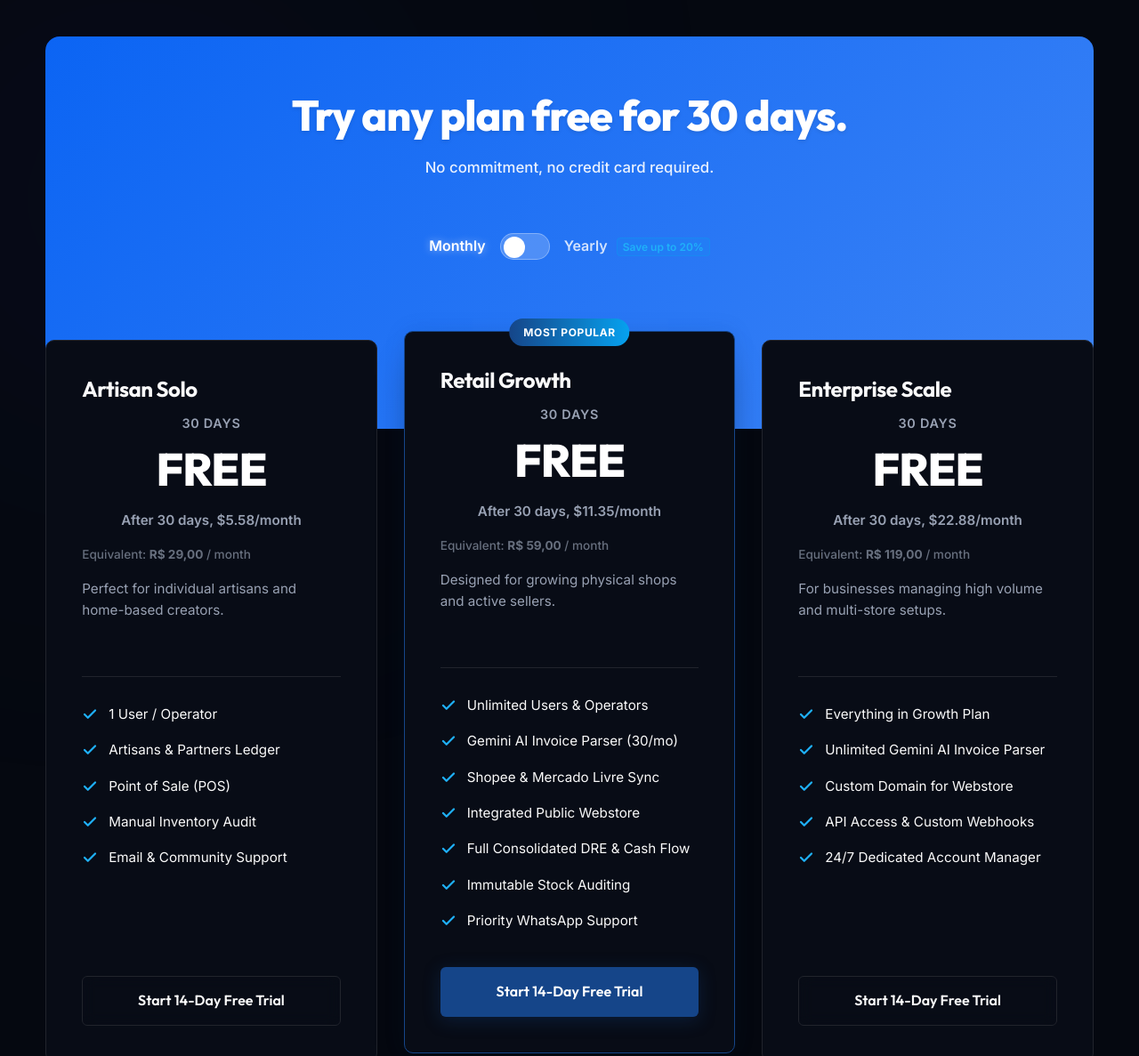
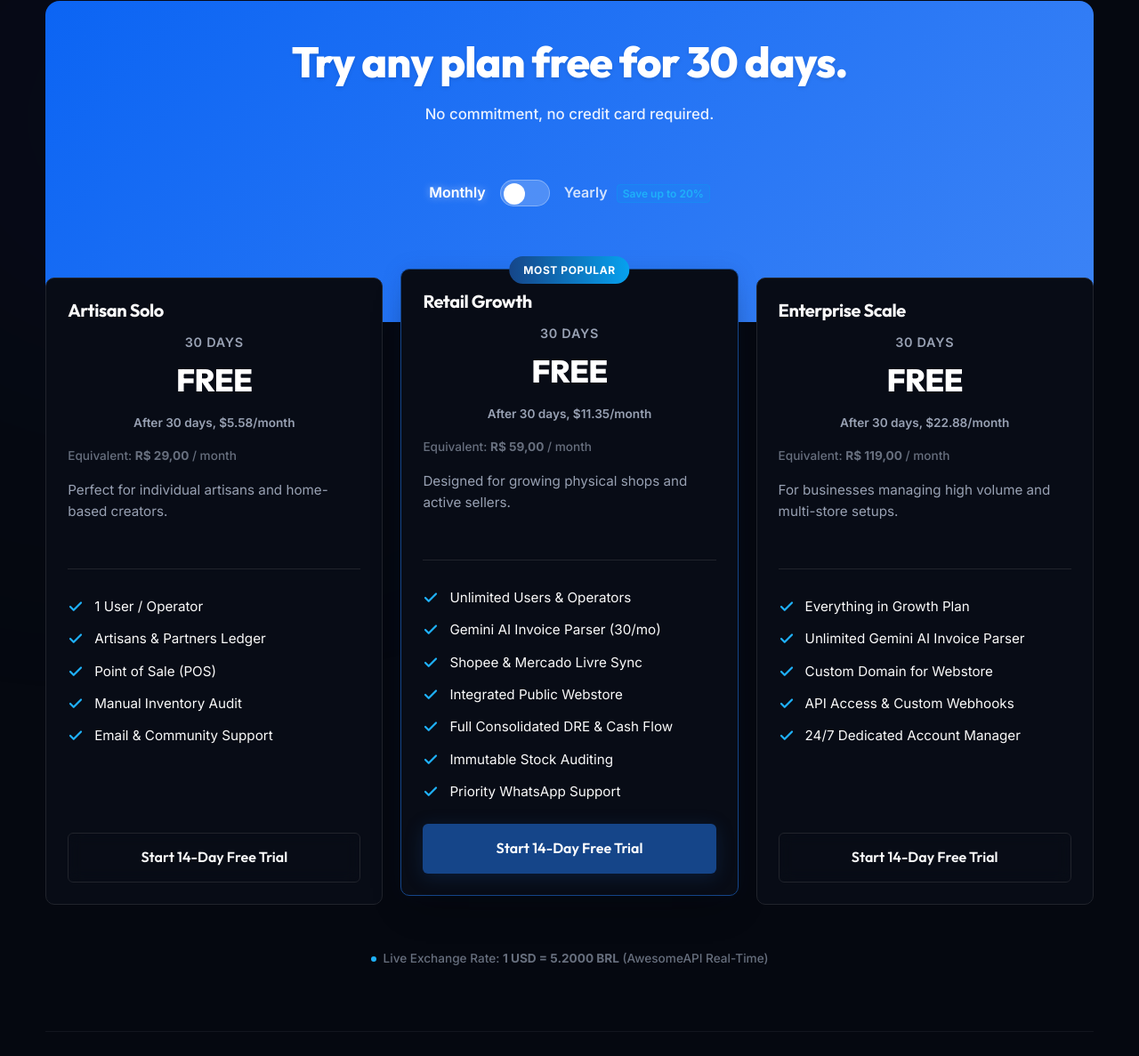
Before and after one commit to Gest-mais/gestomni-site, a website built with Vite: page index.html in a window 1280 px wide. Shown: the part 1982-3169 px from the top of the page at 89% size. Built offline with nearby package versions, Linux system fonts and the light colour scheme; some packages are replaced by stand-ins of ours; no server answers; the database is empty.

Commit message:
design: scale down pricing section for better fit on PC screens

```diff
--- a/style.css
+++ b/style.css
@@ -938,7 +938,7 @@
 
 /* --- Pricing Section --- */
 .pricing-section {
-  padding: 100px 0;
+  padding: 60px 0;
   background-color: hsl(var(--bg-card) / 0.3);
   border-top: 1px solid hsl(var(--border));
   border-bottom: 1px solid hsl(var(--border));
@@ -997,8 +997,8 @@
 
 .pricing-grid {
   display: grid;
-  grid-template-columns: repeat(auto-fit, minmax(300px, 1fr));
-  gap: 30px;
+  grid-template-columns: repeat(auto-fit, minmax(280px, 1fr));
+  gap: 20px;
   align-items: stretch;
 }
 
@@ -1006,7 +1006,7 @@
   background-color: hsl(var(--bg-card));
   border: 1px solid hsl(var(--border));
   border-radius: var(--radius-md);
-  padding: 40px;
+  padding: 24px;
   display: flex;
   flex-direction: column;
   position: relative;
@@ -1035,11 +1035,11 @@
 }
 
 .pricing-card-header {
-  margin-bottom: 30px;
+  margin-bottom: 20px;
 }
 
 .pricing-plan-name {
-  font-size: 1.5rem;
+  font-size: 1.25rem;
   margin-bottom: 12px;
 }
 
@@ -1087,8 +1087,8 @@
   list-style: none;
   display: flex;
   flex-direction: column;
-  gap: 16px;
-  margin-bottom: 40px;
+  gap: 12px;
+  margin-bottom: 24px;
   flex-grow: 1;
 }
 
@@ -2009,7 +2009,7 @@
 
 .pricing-free-title {
   font-family: var(--font-heading);
-  font-size: 3.2rem;
+  font-size: 2.2rem;
   font-weight: 800;
   color: #fff;
   line-height: 1.1;
@@ -2019,7 +2019,7 @@
 }
 
 .pricing-after-trial {
-  font-size: 0.95rem;
+  font-size: 0.85rem;
   font-weight: 600;
   color: hsl(var(--text-secondary));
   margin-top: 4px;
@@ -2030,8 +2030,8 @@
 .pricing-header-banner {
   background: linear-gradient(135deg, hsl(217, 91%, 50%) 0%, hsl(217, 91%, 60%) 100%);
   border-radius: var(--radius-lg);
-  padding: 60px 40px 140px 40px;
-  margin-bottom: -100px; /* Pull the pricing grid up to overlap */
+  padding: 40px 20px 80px 20px;
+  margin-bottom: -50px; /* Pull the pricing grid up to overlap */
   position: relative;
   z-index: 1;
   box-shadow: 0 20px 40px rgba(0, 0, 0, 0.3), 0 0 50px hsl(217, 91%, 50% / 0.1);
@@ -2083,7 +2083,7 @@
 
 @media (max-width: 768px) {
   .pricing-header-banner {
-    padding: 40px 20px 100px 20px;
-    margin-bottom: -70px;
-  }
-}
+    padding: 30px 15px 60px 15px;
+    margin-bottom: -40px;
+  }
+}
```
